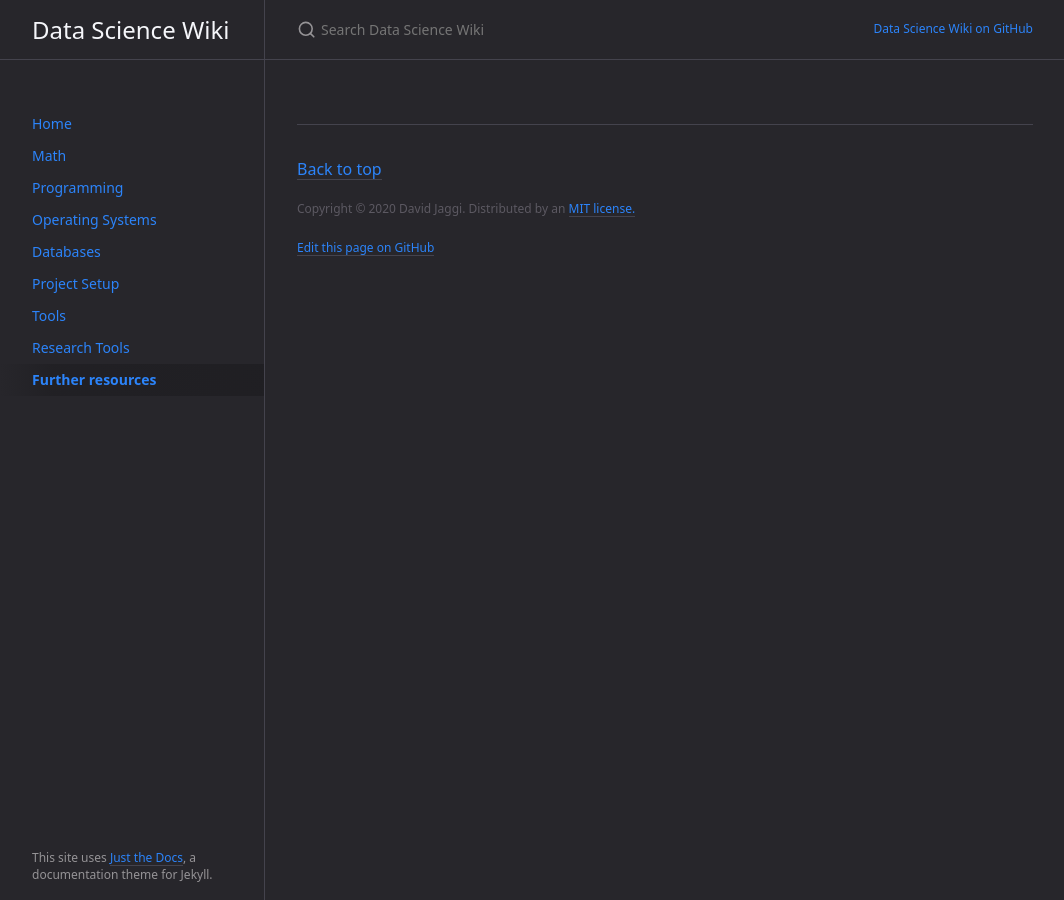
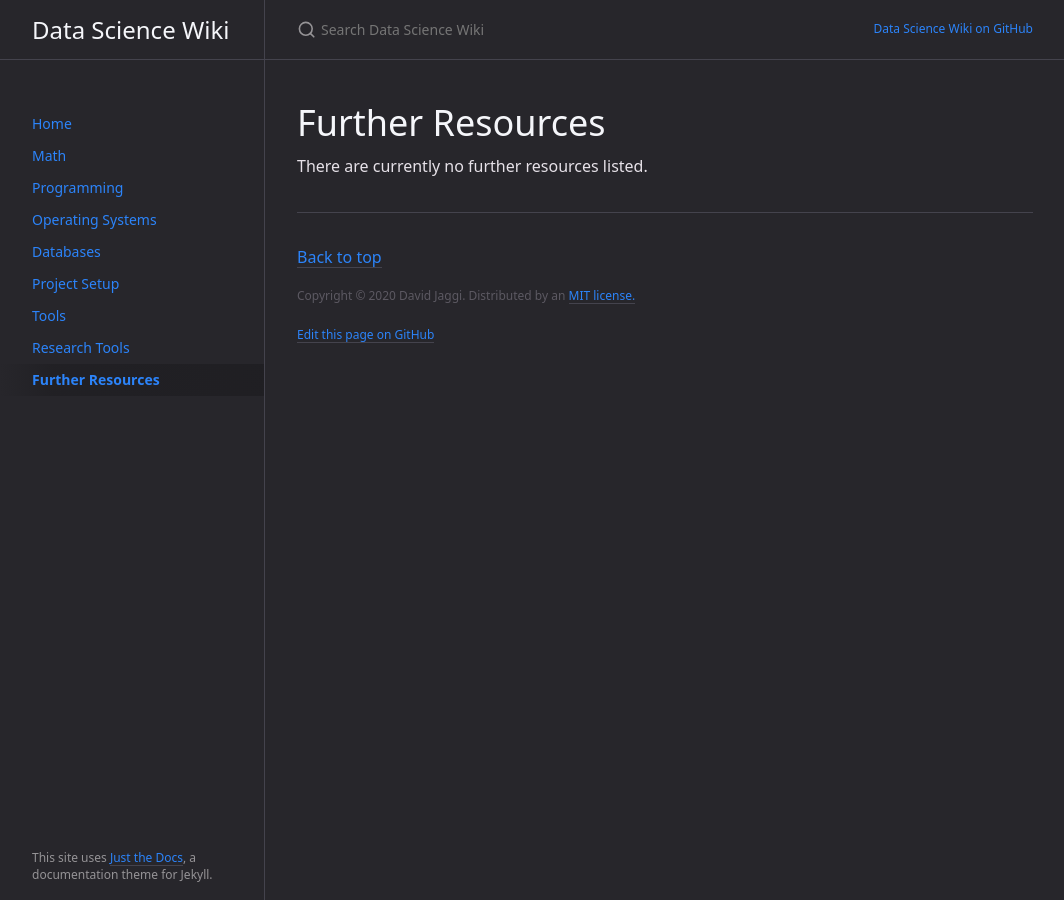
Before and after one commit to davidjaggi/data-science-wiki, a Jekyll site: the page built from docs/further_resources.md, in a window 1280 px wide. Shown: the whole page, without its empty margins (107-1171 px from the left). Built offline with Jekyll 4.4.1, drawn with Linux system fonts in a browser that asks for light colours.

Commit message:
changed resources page

```diff
--- a/docs/further_resources.md
+++ b/docs/further_resources.md
@@ -1,5 +1,10 @@
 ---
 layout: default
-title: Further resources
+title: Further Resources
 nav_order: 99
 ---
+
+# Further Resources
+{: .no_toc }
+
+There are currently no further resources listed.
```
